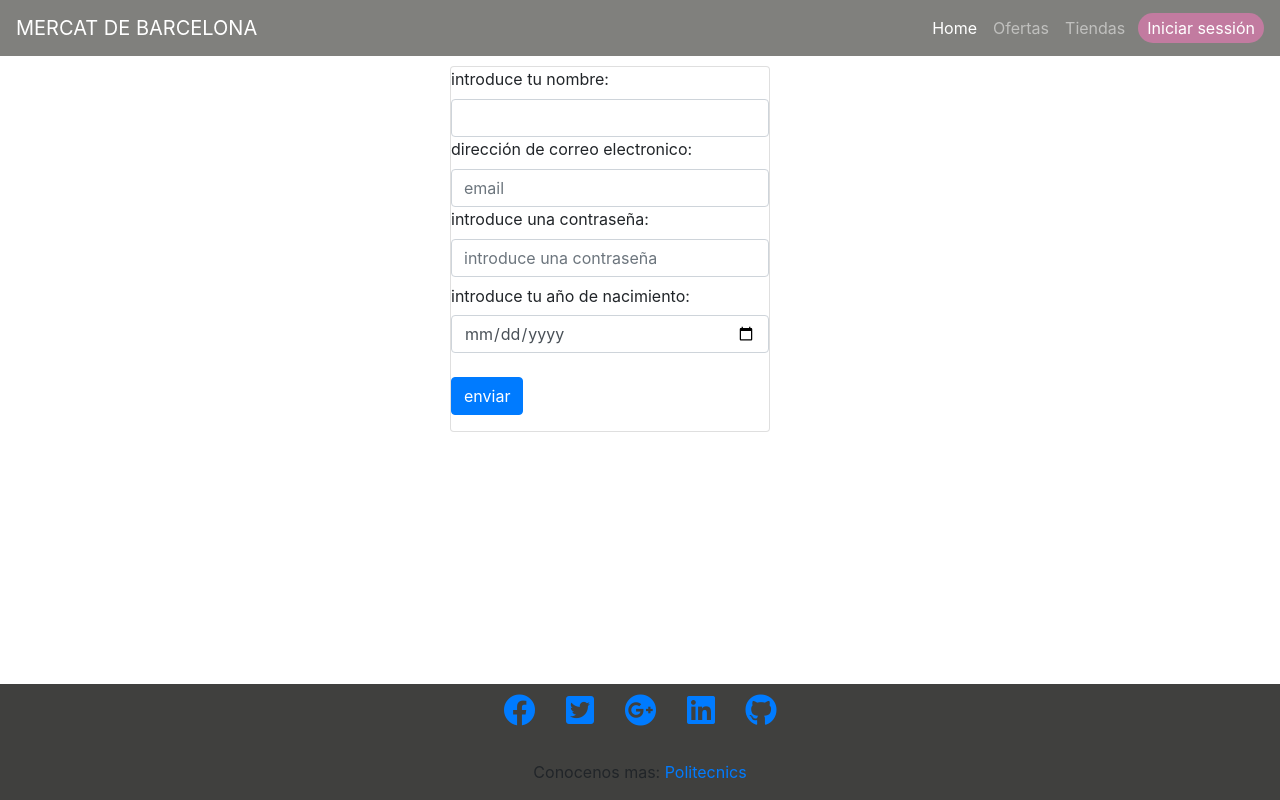
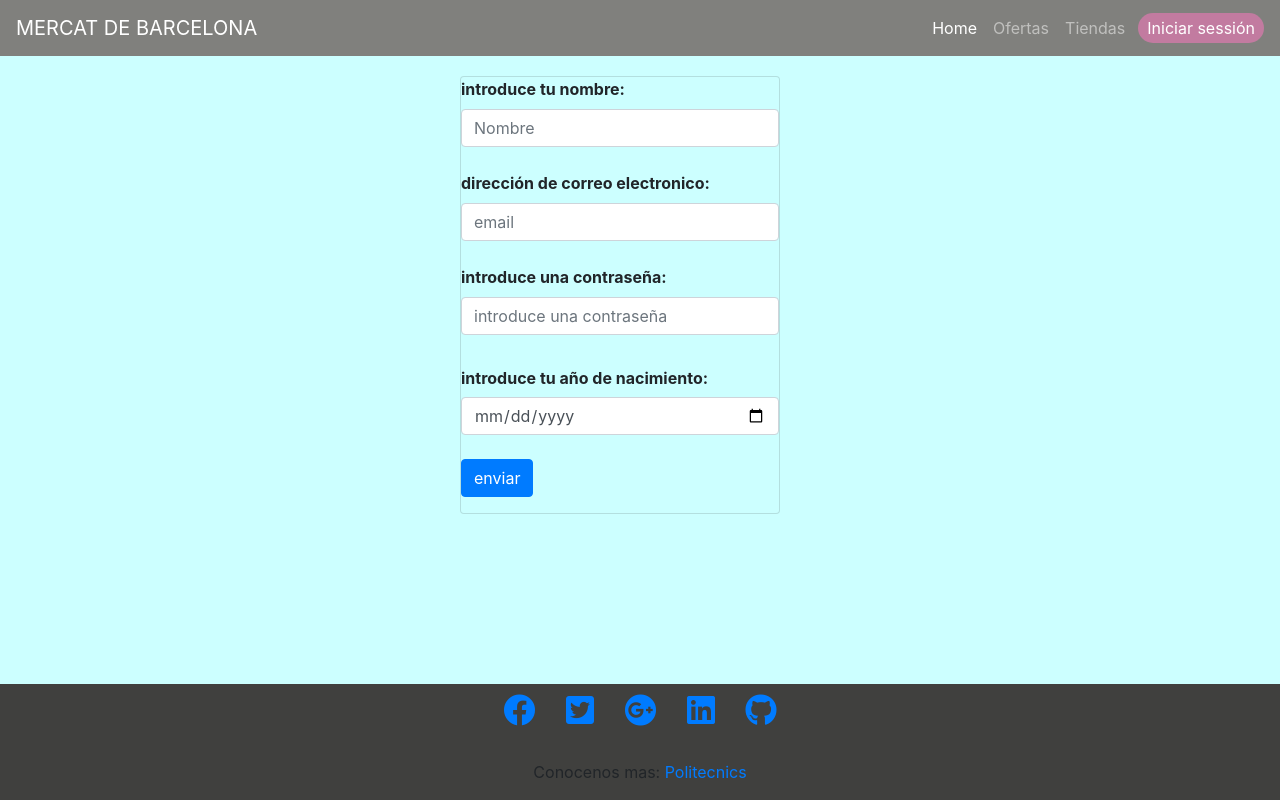
Before and after one commit to ericfernandez37/Projecte.github.io, a PHP site: page /registro.html in a window 1280 px wide. Run offline with PHP 8.4, Linux system fonts and the light colour scheme.

Commit message:
registro modificado

```diff
--- a/css/cssregistro.css
+++ b/css/cssregistro.css
@@ -1,6 +1,14 @@
 .card{
 top: 10px;
-left: 450px;
+margin-left: 460px;
+background-color:#ccffff;
+margin-top: 10px;
+margin-bottom: auto;
+}
 
 
+body{
+
+    background-color:#ccffff;
+
 }
--- a/registro.html
+++ b/registro.html
@@ -47,19 +47,19 @@
 
         <div class="form-group">
 
-          <label for="nombre">introduce tu nombre:</label>
-          <input type="text" class="form-control" id="name" name="name" required>
-
-          <label for="email">dirección de correo electronico:</label>
+          <b><label for="nombre">introduce tu nombre:</label></b>
+          <input type="text" class="form-control" id="name" placeholder="Nombre" name="name" required>
+          <br>
+          <b><label for="email">dirección de correo electronico:</label></b>
           <input type="email" class="form-control" id="email"placeholder="email" name="email" required>
 
           <div class="valid-feedback">valido</div>
           <div class="invalid-feedback">Por favor introduce un correo valido</div>
-
-          <label for="contrasenya"> introduce una contraseña:</label>
+          <br>
+          <b><label for="contrasenya"> introduce una contraseña:</label></b>
           <input type="password" class="form-control" id="password" placeholder="introduce una contraseña" name="password" required>
-
-          <label for="data" class=" col-form-label">introduce tu año de nacimiento:</label>
+          <br>
+          <b><label for="data" class=" col-form-label">introduce tu año de nacimiento:</label></b>
             <input class="form-control" type="date" value="" id="dataydias" name="dataydias" required>
 
           <br>
```
